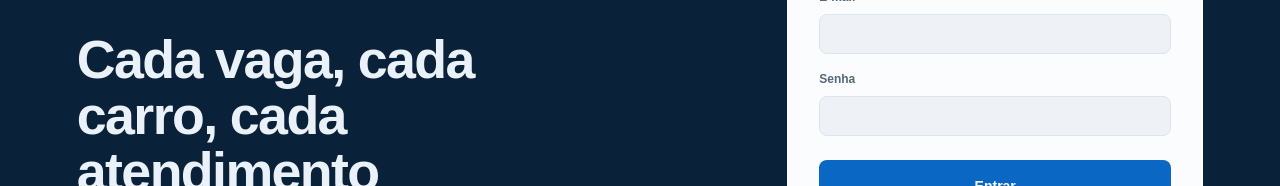
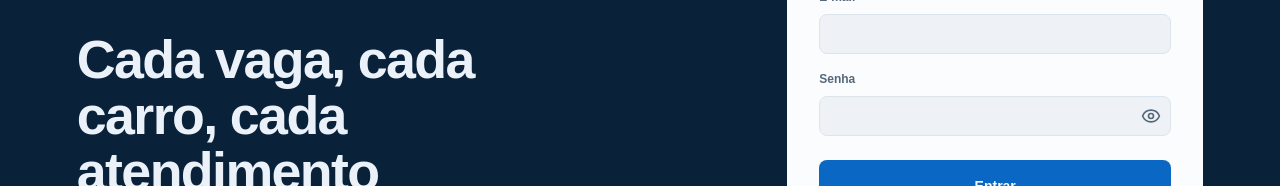
Before and after one commit to thiagodallo/lavatech, a React (Vite) app in the folder frontend/: page /login in a window 1280 px wide. Shown: the part 302-488 px from the top of the page. Built offline with nearby package versions, Linux system fonts and the light colour scheme; no server answers.

Commit message:
feat(auth): add show password toggle to login and signup

```diff
--- a/frontend/src/components/CampoDeSenha.css
+++ b/frontend/src/components/CampoDeSenha.css
@@ -27,3 +27,15 @@
 .campo-senha-botao:hover {
   color: var(--cor-texto);
 }
+
+.campo-senha-login {
+  display: flex;
+  flex-direction: column;
+  margin-bottom: var(--espaco-2);
+}
+
+.campo-senha-login .login-campo {
+  width: 100%;
+  margin-bottom: 0;
+  padding-right: var(--espaco-6);
+}
--- a/frontend/src/components/CampoDeSenha.jsx
+++ b/frontend/src/components/CampoDeSenha.jsx
@@ -3,19 +3,25 @@ import { useState } from 'react'
 
 import './CampoDeSenha.css'
 
-export default function CampoDeSenha({ id, rotulo, erro, ...propriedades }) {
+const classesPorVariante = {
+  formulario: { grupo: 'campo', rotulo: 'campo-rotulo', entrada: 'campo-entrada' },
+  login: { grupo: 'campo-senha-login', rotulo: 'login-rotulo', entrada: 'login-campo' },
+}
+
+export default function CampoDeSenha({ id, rotulo, erro, variante = 'formulario', ...propriedades }) {
   const [visivel, setVisivel] = useState(false)
   const Icone = visivel ? EyeOff : Eye
+  const classes = classesPorVariante[variante]
 
   return (
-    <div className="campo">
-      <label className="campo-rotulo" htmlFor={id}>
+    <div className={classes.grupo}>
+      <label className={classes.rotulo} htmlFor={id}>
         {rotulo}
       </label>
       <div className="campo-senha">
         <input
           id={id}
-          className="campo-entrada"
+          className={classes.entrada}
           type={visivel ? 'text' : 'password'}
           aria-invalid={erro ? true : undefined}
           aria-describedby={erro ? `${id}-erro` : undefined}
--- a/frontend/src/pages/Cadastro.jsx
+++ b/frontend/src/pages/Cadastro.jsx
@@ -3,6 +3,7 @@ import { Link, Navigate } from 'react-router'
 
 import { cadastrar } from '../api/auth.js'
 import logoClara from '../assets/logo-lavatech-clara.png'
+import CampoDeSenha from '../components/CampoDeSenha.jsx'
 import { useSessao } from '../contexts/SessaoContext.jsx'
 import './Login.css'
 
@@ -86,13 +87,10 @@ export default function Cadastro() {
             onChange={(evento) => setEmail(evento.target.value)}
           />
 
-          <label className="login-rotulo" htmlFor="cadastro-senha">
-            Senha
-          </label>
-          <input
+          <CampoDeSenha
             id="cadastro-senha"
-            className="login-campo"
-            type="password"
+            rotulo="Senha"
+            variante="login"
             autoComplete="new-password"
             required
             minLength={8}
--- a/frontend/src/pages/Login.jsx
+++ b/frontend/src/pages/Login.jsx
@@ -2,6 +2,7 @@ import { useState } from 'react'
 import { Link, Navigate } from 'react-router'
 
 import logoClara from '../assets/logo-lavatech-clara.png'
+import CampoDeSenha from '../components/CampoDeSenha.jsx'
 import { useSessao } from '../contexts/SessaoContext.jsx'
 import './Login.css'
 
@@ -53,13 +54,10 @@ export default function Login() {
           onChange={(evento) => setEmail(evento.target.value)}
         />
 
-        <label className="login-rotulo" htmlFor="login-senha">
-          Senha
-        </label>
-        <input
+        <CampoDeSenha
           id="login-senha"
-          className="login-campo"
-          type="password"
+          rotulo="Senha"
+          variante="login"
           autoComplete="current-password"
           required
           value={senha}
```
